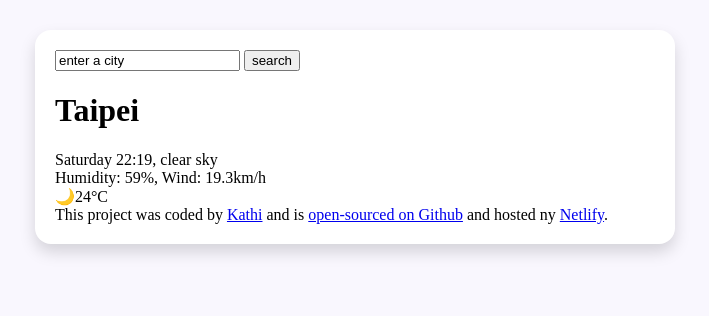
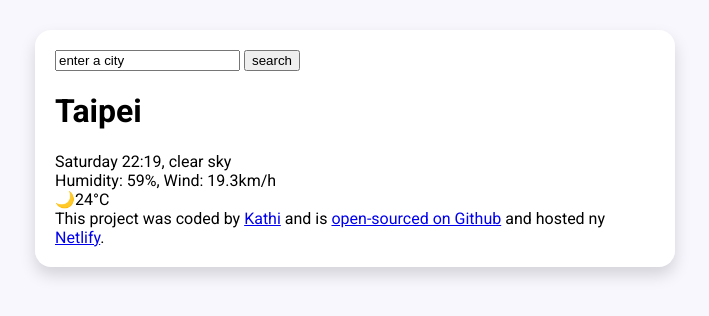
Before and after one commit to katharina219/my-weather-app, a plain HTML site: page index.html in a window 1280 px wide. Shown: the whole page, without its empty margins (285-994 px from the left). Drawn offline with Linux system fonts and the light colour scheme.

Commit message:
added custom font, tidied up code a bit

```diff
--- a/index.html
+++ b/index.html
@@ -4,6 +4,11 @@
     <meta charset="UTF-8" />
     <meta name="viewport" content="width=device-width, initial-scale=1.0" />
     <link rel="stylesheet" href="src/style.css" />
+    <link rel="preconnect" href="https://fonts.googleapis.com" />
+    <link rel="preconnect" href="https://fonts.gstatic.com" crossorigin />
+    <link
+      href="https://fonts.googleapis.com/css2?family=Roboto:ital,wght@0,100;0,300;0,400;0,500;0,700;0,900;1,100;1,300;1,400;1,500;1,700;1,900&display=swap"
+      rel="stylesheet" />
     <title>Document</title>
   </head>
   <body>
@@ -15,7 +20,7 @@
       <main>
         <h1>Taipei</h1>
         Saturday 22:19, clear sky
-      <br/>
+        <br />
         Humidity: 59%, Wind: 19.3km/h
         <div>🌙24°C</div>
       </main>
@@ -23,7 +28,7 @@
         This project was coded by <a href="#">Kathi</a> and is
         <a href="#">open-sourced on Github</a> and hosted ny
         <a href="#">Netlify</a>.
+      </footer>
     </div>
-    </footer>
   </body>
 </html>
--- a/src/style.css
+++ b/src/style.css
@@ -1,5 +1,6 @@
 body {
   background-color: #f9f7fe;
+  font-family: "Roboto", sans-serif;
 }
 
 .app {
```
Lines whose indentation alone changed are shown as unchanged.
